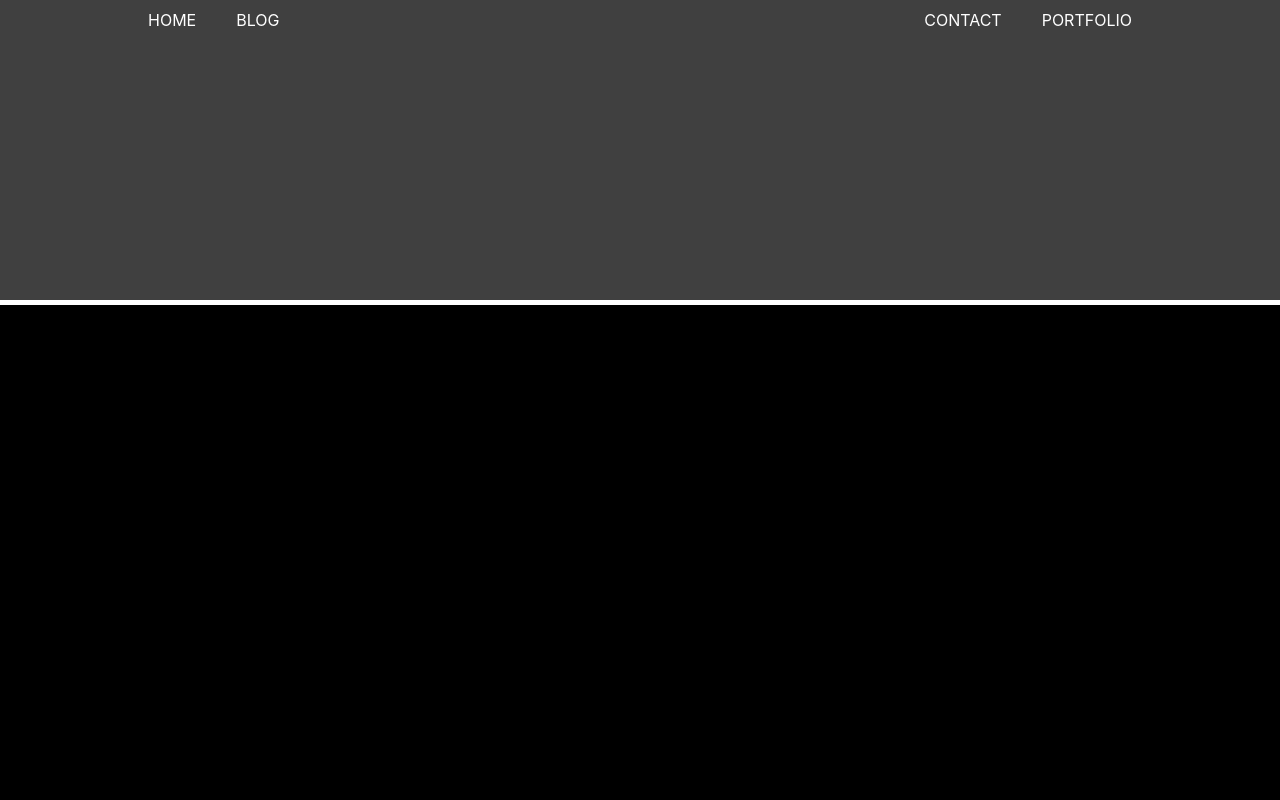
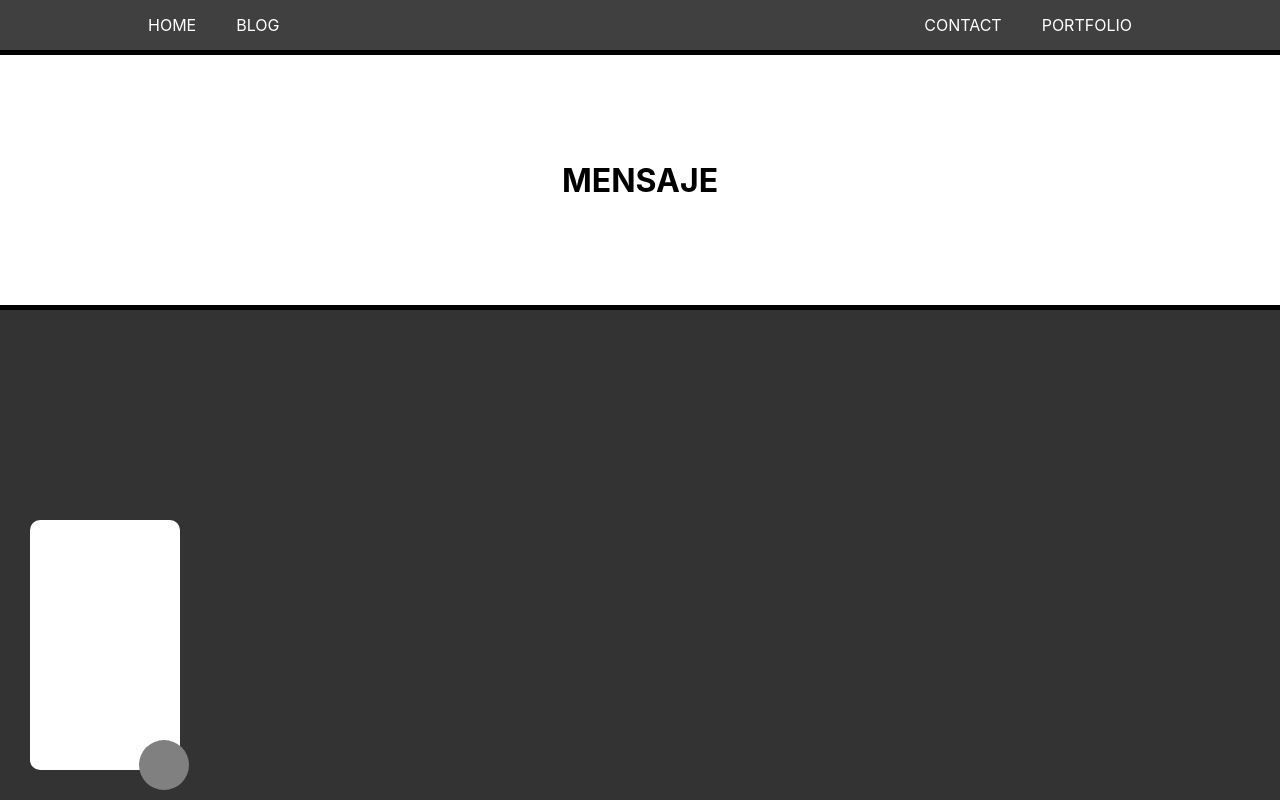
Before and after one commit to lesanpi/lesanpi.com, a React (Create React App) app in the folder lesanpi.com/: page / in a window 1280 px wide. Shown: the top 800 px of the page. Built offline with nearby package versions, Linux system fonts and the light colour scheme.

Commit message:
Seccion de Blog Empezando

```diff
--- a/lesanpi.com/src/App.js
+++ b/lesanpi.com/src/App.js
@@ -1,14 +1,17 @@
 import React from 'react';
 import './App.css';
 import Nav from './nav/containers/nav';
+import Message from './message/containers/message';
+import BlogSection from './blog/containers/blog';
 
 function App() {
   return (
     <div className="App">
       <Nav />
-      <header className="App-header">
 
-      </header>
+      <Message />
+      <BlogSection />
+
     </div>
   );
 }
--- /dev/null
+++ b/lesanpi.com/src/blog/components/blog.css
@@ -0,0 +1,56 @@
+.blogSection{
+	width: 100%;
+	height: 100vh;
+	background-color: rgba(0,0,0,0.8);
+	display: flex;
+	align-items: center;
+	margin: 0;
+	padding: 0;
+}
+.blogSection h1{
+	margin: 0;
+	width: 100%;
+	color: white;
+}
+.blogMessageContainer{
+	position: relative;
+	margin: 20px;
+	top: -120px;
+}
+.blogMessage{
+	height: 250px;
+	width: 150px;
+	border-radius: 10px;
+	margin: 10px;
+	background: white;
+}
+.blogMessageItem{
+	height: 50px;
+	width: 50px;
+	background: gray;/*rgba(255,255,255,.1);*/
+	border-radius: 50px;
+	position: relative;
+	top: -40px;
+	left: 70%;
+	z-index: 100;
+}
+@media (prefers-reduced-motion: no-preference) {
+  .blogMessageContainer {
+    animation: MessageFloating .5s infinite linear;
+    animation-direction: alternate-reverse;
+
+  }
+}
+.blogMessageContainer:hover {
+    animation: none;
+    top: -125px;
+  }
+@keyframes MessageFloating {
+  from {
+    top: -130px;
+  }
+  to {
+    top: -120px;
+  }
+
+}
--- /dev/null
+++ b/lesanpi.com/src/blog/components/blog.js
@@ -0,0 +1,18 @@
+import React from 'react';
+import './blog.css'
+function Blog(props) {
+	return(
+		<div className="blogSection">
+			<div className="blogMessageContainer">
+				<div className="blogMessage">
+
+				</div>
+				<div className="blogMessageItem">
+
+				</div>
+			</div>
+		</div>
+	)
+}
+
+export default Blog;
--- /dev/null
+++ b/lesanpi.com/src/blog/components/blogMessage.css
@@ -0,0 +1,36 @@
+.blogMessageContainer{
+	position: relative;
+	margin: 20px;
+}
+.blogMessage{
+	height: 250px;
+	width: 150px;
+	border-radius: 10px;
+	margin: 10px;
+	background: white;
+}
+.blogMessageItem{
+	height: 50px;
+	width: 50px;
+	background: gray;/*rgba(255,255,255,.1);*/
+	border-radius: 50px;
+	position: relative;
+	top: -40px;
+	left: 70%;
+	z-index: 100;
+}
+@media (prefers-reduced-motion: no-preference) {
+  .blogMessageContainer {
+    animation: MessageFloating .5s infinite linear;
+    animation-direction: alternate-reverse;
+  }
+}
+@keyframes MessageFloating {
+  from {
+    top: -50px;
+  }
+  to {
+    top: -40px;
+  }
+
+}
--- /dev/null
+++ b/lesanpi.com/src/blog/components/blogMessage.js
@@ -0,0 +1,17 @@
+import React from 'react';
+import './blogMessage.css';
+
+function BlogMensaje(props) {
+	return(
+		<div className="blogMessageContainer">
+			<div className="blogMessage">
+
+			</div>
+			<div className="blogMessageItem">
+
+			</div>
+		</div>
+	)
+}
+
+export default BlogMensaje;
--- /dev/null
+++ b/lesanpi.com/src/blog/containers/blog.js
@@ -0,0 +1,21 @@
+import React, { Component } from 'react';
+import BlogComponent from '../components/blog.js'
+import BlogMessage from '../components/blogMessage.js'
+class BlogSection extends Component {
+
+	render(){
+		return(
+			<div>
+			<BlogComponent>
+
+			</BlogComponent>
+
+			</div>
+		)
+	}
+
+}
+
+
+
+export default BlogSection;
--- /dev/null
+++ b/lesanpi.com/src/message/components/message.css
@@ -0,0 +1,16 @@
+.messageSection{
+	width: 100%;
+	height: 250px;
+	background: white;
+	display: flex;
+	align-content: center;
+	align-items: center;
+	border-bottom: 5px solid black;
+	margin: 0;
+	padding: 0;
+}
+.messageSection h1{
+	margin: 0;
+	width: 100%;
+	text-align: center;
+}
--- /dev/null
+++ b/lesanpi.com/src/message/components/message.js
@@ -0,0 +1,14 @@
+import React from 'react';
+import './message.css'
+function Message(props) {
+
+	return(
+
+		<div className="messageSection">
+			<h1>MENSAJE</h1>
+		</div>
+
+	)
+}
+
+export default Message;
--- /dev/null
+++ b/lesanpi.com/src/message/containers/message.js
@@ -0,0 +1,18 @@
+import React, { Component } from 'react';
+import MessageComponent from '../components/message.js'
+
+class MessageSection extends Component {
+
+	render(){
+		return(
+
+			<MessageComponent />
+
+		)
+	}
+
+}
+
+
+
+export default MessageSection;
--- a/lesanpi.com/src/nav/components/nav.css
+++ b/lesanpi.com/src/nav/components/nav.css
@@ -1,9 +1,9 @@
 .mainMenu{
 	width: 100%;
 	position: relative;
-	height: 300px;
+	height: 50px;
 	background: rgba(0,0,0,.75);
-	border-bottom: 5px solid white;
+	border-bottom: 5px solid black;
 }
 .innerMainMenu{
 	margin: 0 auto;
@@ -35,7 +35,7 @@
 	text-transform: uppercase;
 	text-decoration: none;
 	display: block;
-	padding: 10px 20px;
+	padding: 15px 20px;
 }
 
 /*#282c34;*/
```
